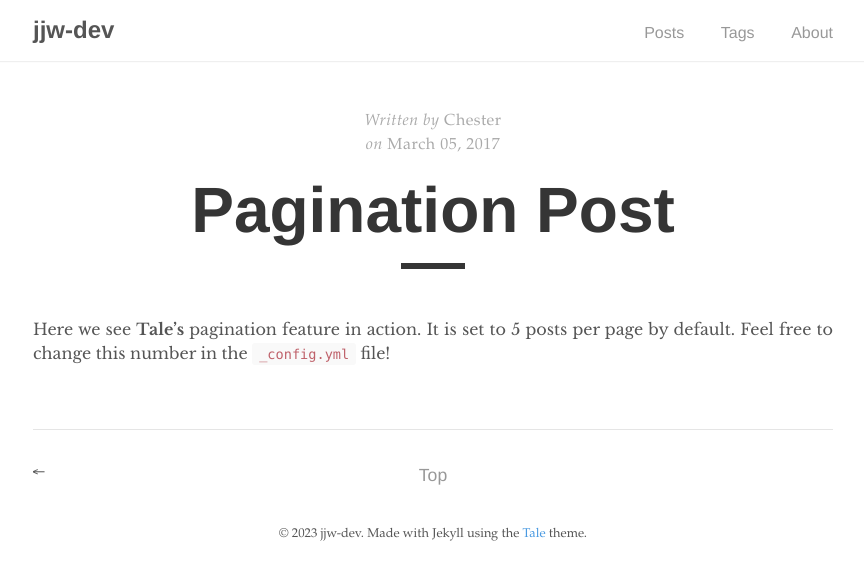
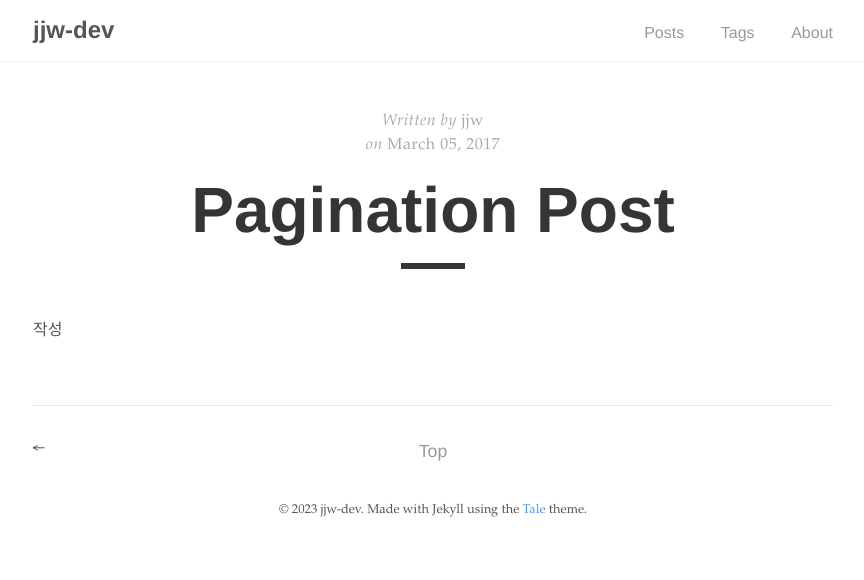
Before and after one commit to jeong-jin-wook/jeong-jin-wook.github.io, a Jekyll site: the page built from _posts/2017-03-05-pagination-post.md, in a window 1280 px wide. Shown: the top 580 px of the page, without its empty margins (207-1071 px from the left). Built offline with Jekyll 4.4.1, drawn with Linux system fonts in a browser that asks for light colours.

Commit message:
Update 2017-03-05-pagination-post.md

```diff
--- a/_posts/2017-03-05-pagination-post.md
+++ b/_posts/2017-03-05-pagination-post.md
@@ -1,8 +1,8 @@
 ---
 layout: post
 title: "Pagination Post"
-author: "Chester"
+author: "jjw"
 tags: Tale
 ---
 
-Here we see **Tale's** pagination feature in action. It is set to 5 posts per page by default. Feel free to change this number in the `_config.yml` file!
+작성
```
